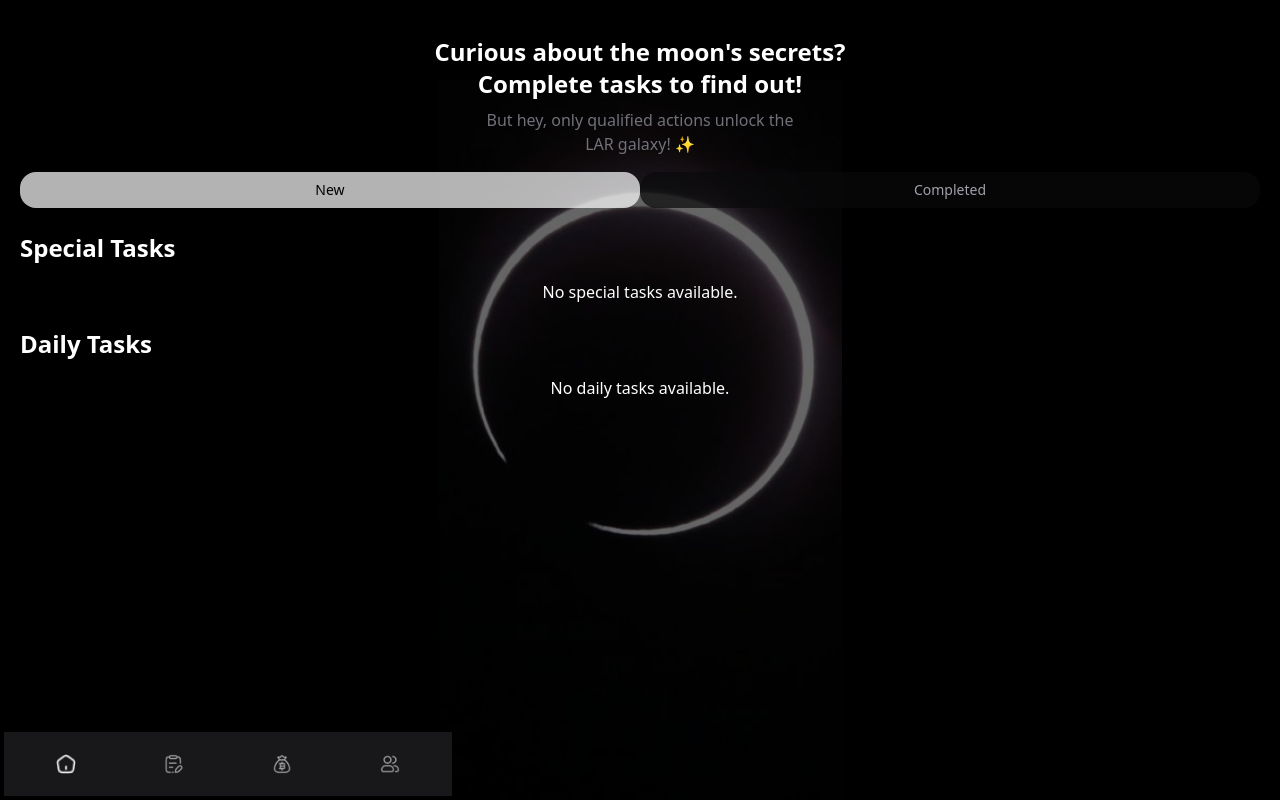
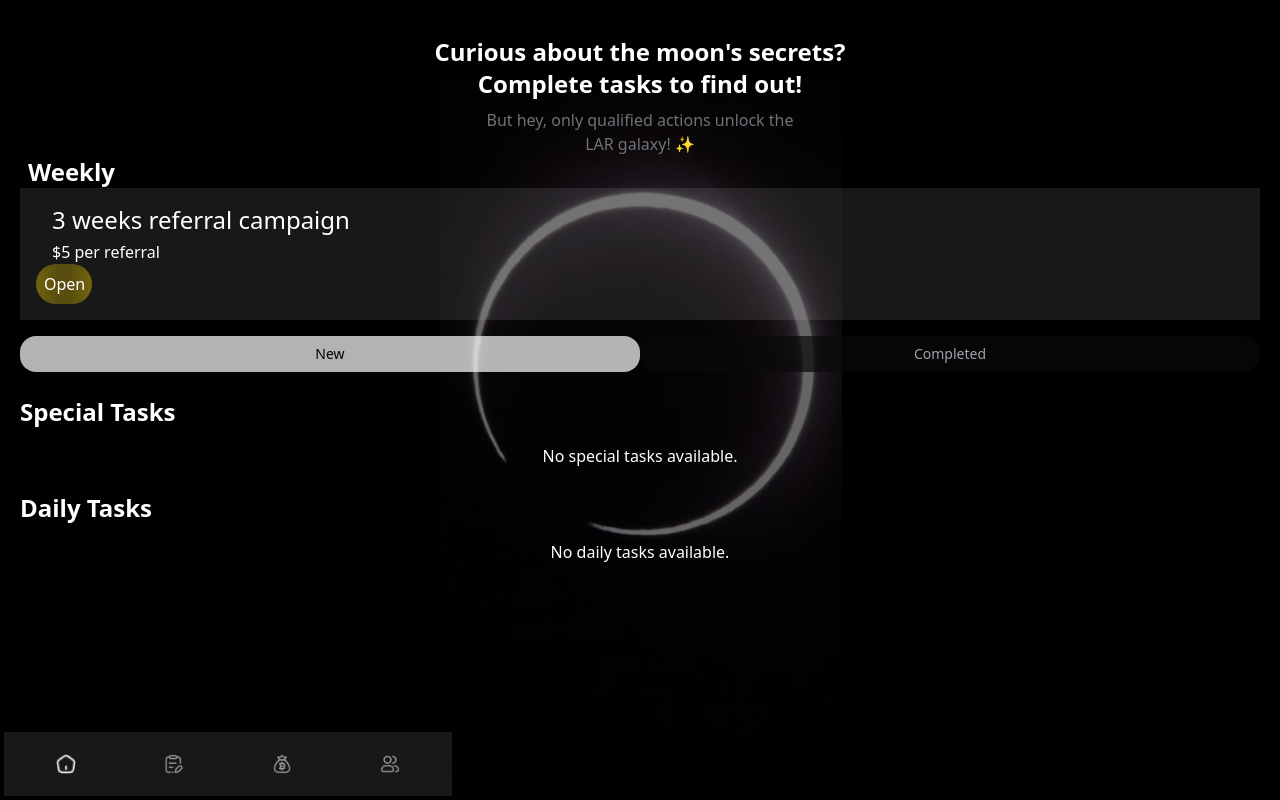
Before and after one commit to Pradise2/demolin, a React (Create React App) app: page /tasks in a window 1280 px wide. Built offline with nearby package versions, Linux system fonts and the light colour scheme; no server answers.

Commit message:
Initial commit

```diff
--- a/src/Pages/Tasks.js
+++ b/src/Pages/Tasks.js
@@ -90,7 +90,6 @@ const Tasks = () => {
     '40': twitter,
     '41': twitter,
   };
-
 
 
 
@@ -382,8 +381,26 @@ const Tasks = () => {
       <div className="absolute inset-0 bg-black bg-opacity-60"></div>
       <div className="relative flex-grow overflow-y-auto text-center text-white p-4">
         <h1 className="text-2xl font-bold">Curious about the moon's secrets? <br />Complete tasks to find out!</h1>
-                <p className="text-zinc-500 mt-2">But hey, only qualified actions unlock the <br /> LAR galaxy! ✨</p>
+        <p className="text-zinc-500 mt-2">But hey, only qualified actions unlock the <br /> LAR galaxy! ✨</p>
+        <p className='text-left font-bold ml-2 text-2xl'>Weekly</p>
+
+
+<div className="flex w-full bg-sinc bg-opacity-10 p-4 flex-col ">
+  <div className='flex flex-col  '>
+    <div className='text-left ml-4 space-y-1 flex-col flex'>
+      <p className='text-2xl font-normal w-full'>3 weeks referral campaign</p>
+      <p className=''>$5 per referral</p>
+    </div>
+
+      <button className="w-14 p-2 bg-custom text-white rounded-3xl">
+        Open
+      </button>
+
+  </div>
+</div>
+
         <div className="relative flex justify-center w-full mt-4">
+
           <button
             className={`py-2 bg-opacity-70 text-center text-sm w-full rounded-2xl ${taskFilter === 'new' ? 'bg-white text-black' : 'bg-zinc-950 text-zinc-400'}`}
             onClick={() => setTaskFilter('new')}
@@ -523,8 +540,6 @@ const Tasks = () => {
 )}
 
         </div>
-
-
       </div>
 
       <AnimatePresence>
@@ -547,6 +562,5 @@ const Tasks = () => {
       </div>
     </div>
   );
-
 };
 export default Tasks;
```
